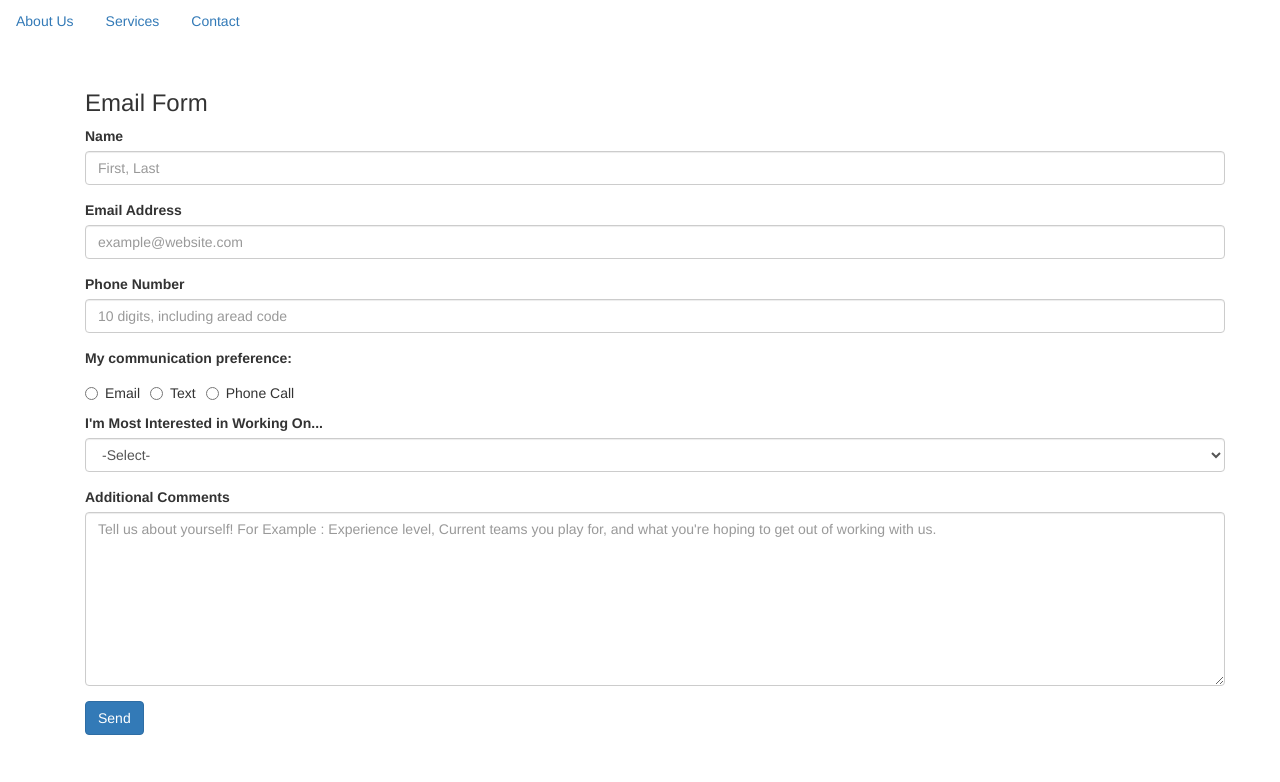
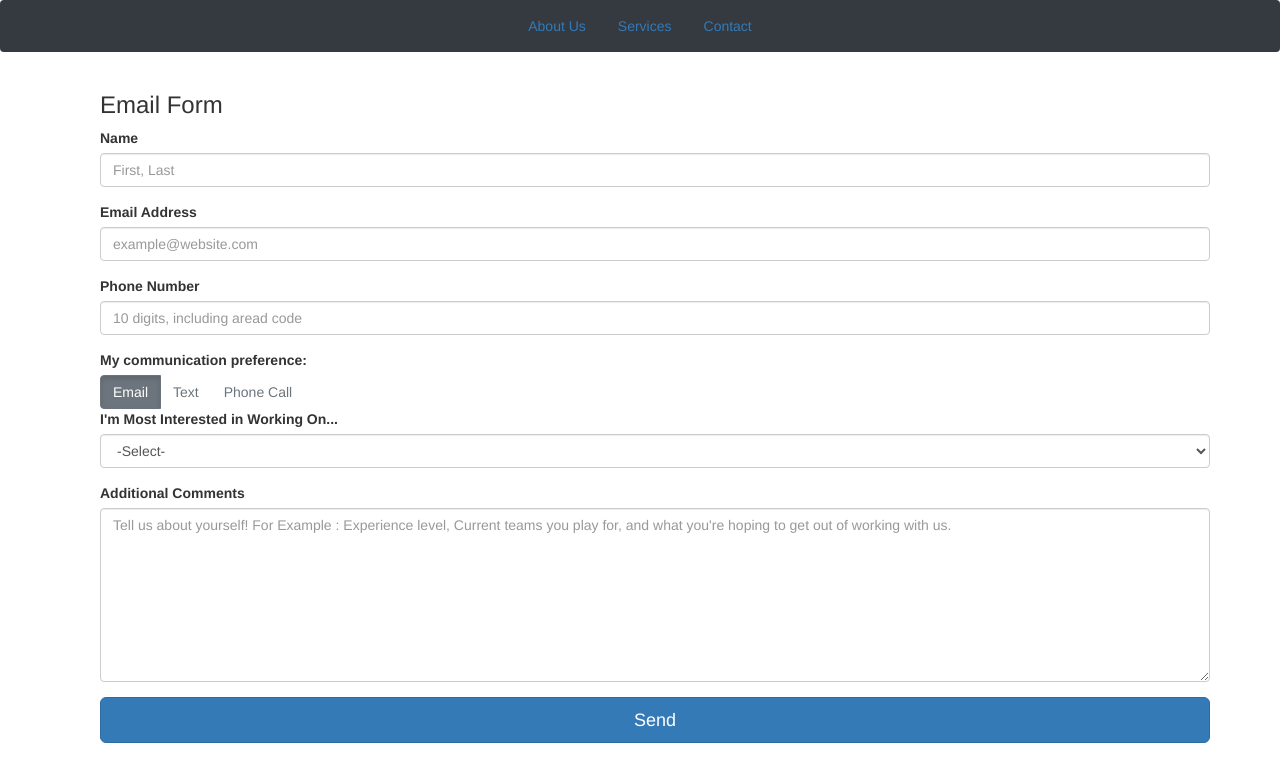
Before and after one commit to LeviWright17/PersonalTraining, an Angular app: page /#/contact in a window 1280 px wide. Shown: the top 782 px of the page. Built offline with nearby package versions, Linux system fonts and the light colour scheme.

Commit message:
Fixed UI issues with form

```diff
--- a/src/app/contact/contact.component.html
+++ b/src/app/contact/contact.component.html
@@ -14,10 +14,45 @@
         <input class="form-control" placeholder="10 digits, including aread code" type="text" id="phoneNumberContent" name="phoneNumberContent" [(ngModel)]="potentialCustomer.phoneNumber">
     </div>
     <label>My communication preference:</label>
-    <div class="radio">
+    <!-- <div class="btn-group-toggle communication-preference-radio-spacing" data-toggle="buttons">
+        <label class="btn btn-outline-secondary active">
+          <input type="checkbox" checked autocomplete="off"> Email
+        </label>
+        <label class="btn btn-outline-secondary communication-preference-radio-spacing">
+            <input type="checkbox" checked autocomplete="off"> Text
+          </label>
+          <label class="btn btn-outline-secondary communication-preference-radio-spacing">
+              <input type="checkbox" checked autocomplete="off"> Phone Call
+            </label>
+    </div> -->
+    <div>
+    <div class="btn-group btn-group-toggle" data-toggle="buttons">
+        <label class="btn btn-outline-secondary active">
+          <input type="radio" name="options" id="option1" autocomplete="off" checked> Email
+        </label>
+        <label class="btn btn-outline-secondary">
+          <input type="radio" name="options" id="option2" autocomplete="off"> Text
+        </label>
+        <label class="btn btn-outline-secondary">
+          <input type="radio" name="options" id="option3" autocomplete="off"> Phone Call
+        </label>
+      </div>
+    </div>
+    <!-- <div class="btn-group btn-group-toggle" data-toggle="buttons">
+        <label class="btn btn-secondary active">
+          <input type="radio" name="options" id="option1" autocomplete="off" checked>
+        </label>
+        <label class="btn btn-secondary">
+          <input type="radio" name="options" id="option2" autocomplete="off"> Radio
+        </label>
+        <label class="btn btn-secondary">
+          <input type="radio" name="options" id="option3" autocomplete="off"> Radio
+        </label>
+      </div> -->
+    <!-- <div class="radio">
       <span class="communication-preference-radio-spacing">
       <label>
-        <input type="radio" name="communicationPreference" value="email" [(ngModel)]="potentialCustomer.communicationPreference" checked>
+        <input type="radio" name="communicationPreference" value="email" [(ngModel)]="potentialCustomer.communicationPreference" [checked]="true">
         Email
       </label>
       </span>
@@ -33,7 +68,7 @@
         Phone Call
       </label>
       </span>
-    </div>
+    </div> -->
     <div class="form-group">
       <label>I'm Most Interested in Working On...</label>
       <select class="form-control" name="primaryInterest" [(ngModel)]="potentialCustomer.primaryInterest">
@@ -47,6 +82,6 @@
         <label >Additional Comments</label>
         <textarea class="form-control" placeholder="Tell us about yourself! For Example : Experience level, Current teams you play for, and what you're hoping to get out of working with us." rows="8" id="emailContent" name="emailContent"  [(ngModel)]="potentialCustomer.additionalComments"></textarea>
       </div>
-    <button class="btn btn-primary" type="submit" id="sendEmailButton" name="send" (click)="sendEmail()">Send</button>
+    <button class="btn btn-primary btn-lg btn-block" type="submit" id="sendEmailButton" name="send" (click)="sendEmail()">Send</button>
   </form>
 </div>
--- a/src/index.html
+++ b/src/index.html
@@ -5,7 +5,11 @@
   <title>Personal Training</title>
   <base href="/">
   <meta name="viewport" content="width=device-width, initial-scale=1">
+  <link rel="stylesheet" href="https://stackpath.bootstrapcdn.com/bootstrap/4.1.3/css/bootstrap.min.css" integrity="sha384-MCw98/SFnGE8fJT3GXwEOngsV7Zt27NXFoaoApmYm81iuXoPkFOJwJ8ERdknLPMO" crossorigin="anonymous">
   <link rel="stylesheet" href="https://maxcdn.bootstrapcdn.com/bootstrap/3.3.7/css/bootstrap.min.css" integrity="sha384-BVYiiSIFeK1dGmJRAkycuHAHRg32OmUcww7on3RYdg4Va+PmSTsz/K68vbdEjh4u" crossorigin="anonymous">
+  <script src="https://code.jquery.com/jquery-3.3.1.slim.min.js" integrity="sha384-q8i/X+965DzO0rT7abK41JStQIAqVgRVzpbzo5smXKp4YfRvH+8abtTE1Pi6jizo" crossorigin="anonymous"></script>
+<script src="https://cdnjs.cloudflare.com/ajax/libs/popper.js/1.14.3/umd/popper.min.js" integrity="sha384-ZMP7rVo3mIykV+2+9J3UJ46jBk0WLaUAdn689aCwoqbBJiSnjAK/l8WvCWPIPm49" crossorigin="anonymous"></script>
+<script src="https://stackpath.bootstrapcdn.com/bootstrap/4.1.3/js/bootstrap.min.js" integrity="sha384-ChfqqxuZUCnJSK3+MXmPNIyE6ZbWh2IMqE241rYiqJxyMiZ6OW/JmZQ5stwEULTy" crossorigin="anonymous"></script>
 </head>
 <body>
   <app-root></app-root>
```
